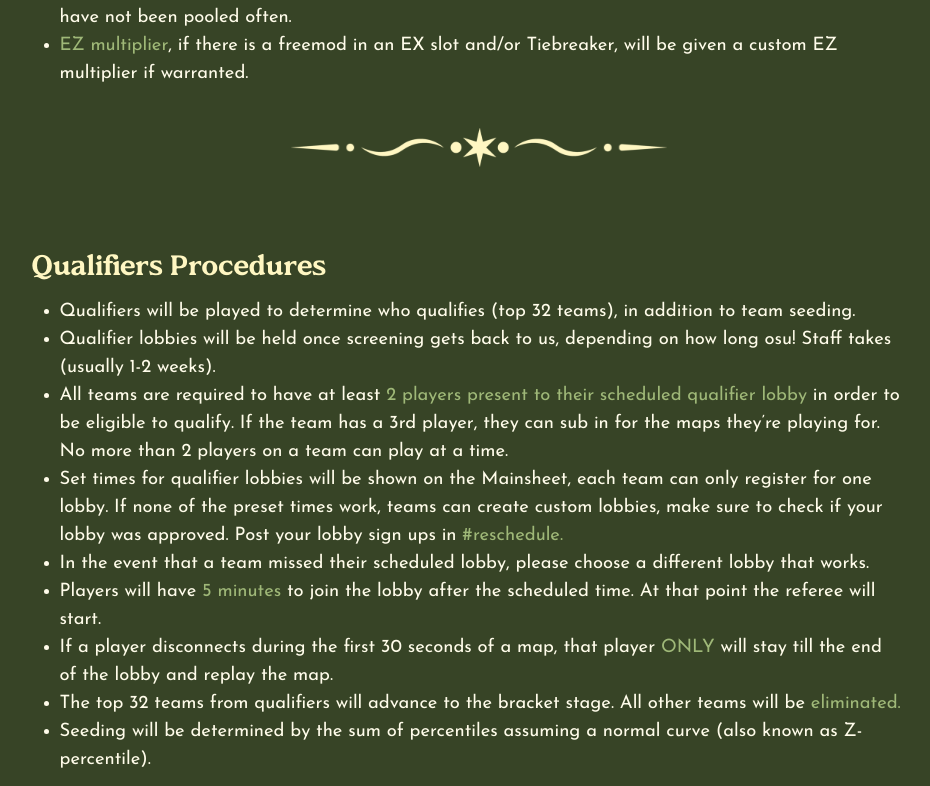
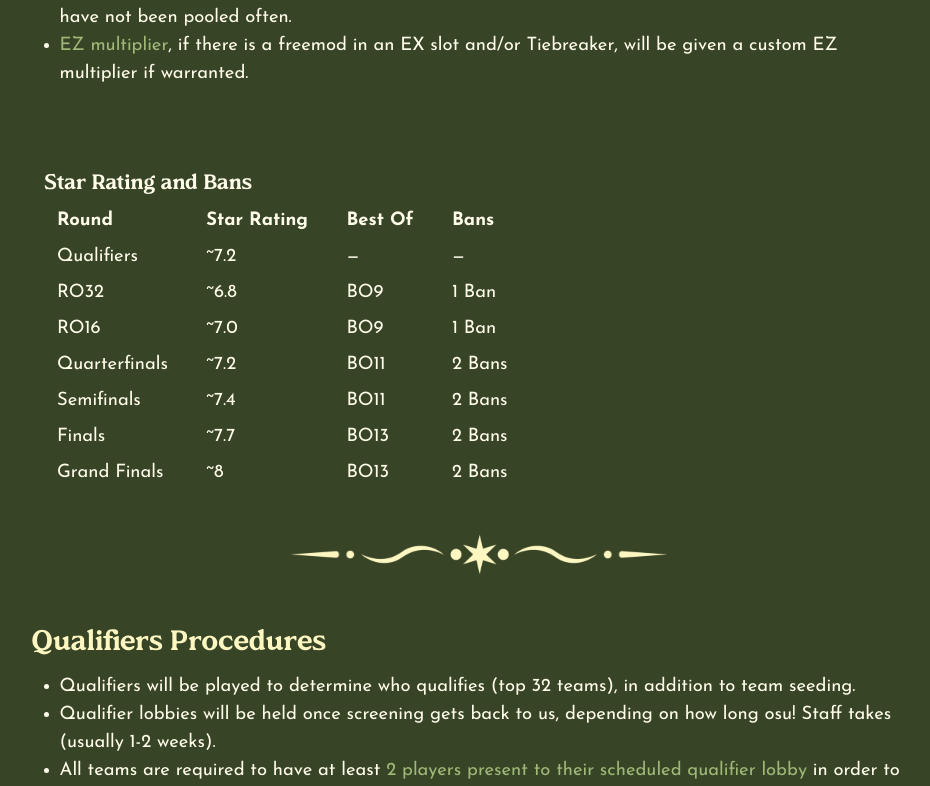
Before and after one commit to bugg86/ltc-site, a Next.js app: page /rules in a window 1280 px wide. Shown: the part 1295-2081 px from the top of the page, without its empty margins (327-1257 px from the left). Built offline with nearby package versions, Linux system fonts and the light colour scheme.

Commit message:
update rules a bit

```diff
--- a/src/app/rules/page.tsx
+++ b/src/app/rules/page.tsx
@@ -98,6 +98,56 @@ export default function RulesPage() {
             <li>The mappools will be unconventional overall. There will be no strict format to the slots in the pools, please pay attention to the skillset/notes attached to the maps. We will aim to include maps that have not been pooled often.</li>
             <li><span style={{color: "#9FB878"}}>EZ multiplier</span>, if there is a freemod in an EX slot and/or Tiebreaker, will be given a custom EZ multiplier if warranted.</li>
           </ul>
+        </>
+      ),
+    },
+    {
+      id: "rules-star-rating",
+      label: "Stars and Send-offs",
+      size: "2.3vh",
+      marginBottom: "6vh",
+      indent: "2vw",
+      color: "#9FB878",
+      content: (
+        <>
+          <h3 style={{ fontSize: "2.6vh", marginBottom: "1vh", paddingLeft: "1vw", color: "#FFFCEA" }}>Star Rating and Bans</h3>
+          <table
+            style={{
+              color: "#FFFCEA",
+              fontFamily: "var(--font-josefin-sans)",
+              fontSize: "2.3vh",
+              lineHeight: "3.5vh",
+              borderCollapse: "collapse",
+              marginLeft: "1.5vw",
+            }}
+          >
+            <thead>
+              <tr>
+                <th style={{ paddingLeft: ".5vw", paddingBottom: "1vh", fontWeight: "700", textAlign: "left", paddingRight: "3vw" }}>Round</th>
+                <th style={{ paddingBottom: "1vh", fontWeight: "700", textAlign: "left", paddingRight: "3vw" }}>Star Rating</th>
+                <th style={{ paddingBottom: "1vh", fontWeight: "700", textAlign: "left", paddingRight: "3vw" }}>Best Of</th>
+                <th style={{ paddingBottom: "1vh", fontWeight: "700", textAlign: "left" }}>Bans</th>
+              </tr>
+            </thead>
+            <tbody>
+              {[
+                { round: "Qualifiers", sr: "~7.2", format: "—", bans: "—" },
+                { round: "RO32",       sr: "~6.8", format: "BO9",  bans: "1 Ban" },
+                { round: "RO16",       sr: "~7.0", format: "BO9",  bans: "1 Ban" },
+                { round: "Quarterfinals", sr: "~7.2", format: "BO11", bans: "2 Bans" },
+                { round: "Semifinals", sr: "~7.4", format: "BO11", bans: "2 Bans" },
+                { round: "Finals",     sr: "~7.7", format: "BO13", bans: "2 Bans" },
+                { round: "Grand Finals", sr: "~8", format: "BO13", bans: "2 Bans" },
+              ].map(({ round, sr, format, bans }) => (
+                <tr key={round}>
+                  <td style={{ paddingLeft: ".5vw", paddingBottom: "1vh", paddingRight: "3vw" }}>{round}</td>
+                  <td style={{ paddingBottom: "1vh", paddingRight: "3vw" }}>{sr}</td>
+                  <td style={{ paddingBottom: "1vh", paddingRight: "3vw" }}>{format}</td>
+                  <td style={{ paddingBottom: "1vh" }}>{bans}</td>
+                </tr>
+              ))}
+            </tbody>
+          </table>
           <Separator />
         </>
       ),
@@ -151,6 +201,7 @@ export default function RulesPage() {
       size: "2.3vh",
       marginBottom: "6vh",
       indent: "2vw",
+      color: "#9FB878",
       content: (
         <>
           <h3 style={{ fontSize: "2.6vh", marginBottom: "1vh", paddingLeft: "1vw", color: "#FFFCEA" }}>Scheduling</h3>
@@ -180,6 +231,7 @@ export default function RulesPage() {
       size: "2.3vh",
       marginBottom: "6vh",
       indent: "2vw",
+      color: "#9FB878",
       content: (
         <>
           <h3 style={{ fontSize: "2.6vh", marginBottom: "1vh", paddingLeft: "1vw", color: "#FFFCEA" }}>Match Procedures</h3>
@@ -214,6 +266,7 @@ export default function RulesPage() {
       size: "2.3vh",
       marginBottom: "6vh",
       indent: "2vw",
+      color: "#9FB878",
       content: (
         <>
           <h3 style={{ fontSize: "2.6vh", marginBottom: "1vh", paddingLeft: "1vw", color: "#FFFCEA" }}>Bans and Picks</h3>
@@ -243,6 +296,7 @@ export default function RulesPage() {
       size: "2.3vh",
       marginBottom: "10vh",
       indent: "2vw",
+      color: "#9FB878",
       content: (
         <>
           <h3 style={{ fontSize: "2.6vh", marginBottom: "1vh", paddingLeft: "1vw", color: "#FFFCEA" }}>Tiebreaker</h3>
@@ -352,6 +406,7 @@ export default function RulesPage() {
       size: "2.3vh",
       marginBottom: "10vh",
       indent: "2vw",
+      color: "#9FB878",
       content: (
         <>
           <h3 style={{ fontSize: "2.6vh", marginBottom: "1vh", color:"#FFFCEA"}}>Charity Donation</h3>
@@ -413,6 +468,7 @@ export default function RulesPage() {
         overflowX: "hidden",
       }}
     >
+
         <div
           style={{
             position: "absolute",
@@ -467,7 +523,7 @@ export default function RulesPage() {
             margin: 0,
             display: "flex",
             flexDirection: "column",
-            gap: "2vh",
+            gap: "3vh",
           }}
         >
           {navItems.map((item) => (
@@ -477,8 +533,9 @@ export default function RulesPage() {
                 onClick={handleNavClick}
                 style={{
                   fontSize: item.size,
-                  textDecoration: "no5ne",
+                  textDecoration: "none",
                   paddingLeft: item.indent || "0px",
+                  color: item.color,
                 }}
               >
                 {item.label}
@@ -503,7 +560,7 @@ export default function RulesPage() {
             id={item.id}
             style={{
               marginBottom: item.marginBottom,
-              scrollMarginTop: "20vh",
+              scrollMarginTop: "34vh",
               whiteSpace: "normal",
               maxWidth: "68vw",
               overflowWrap: "anywhere",
```
